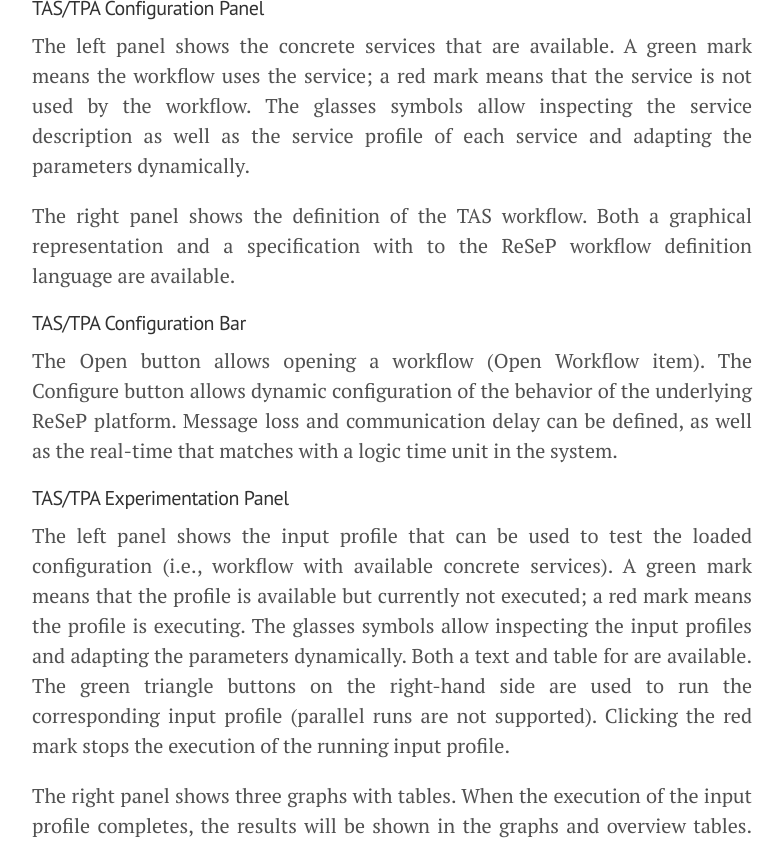
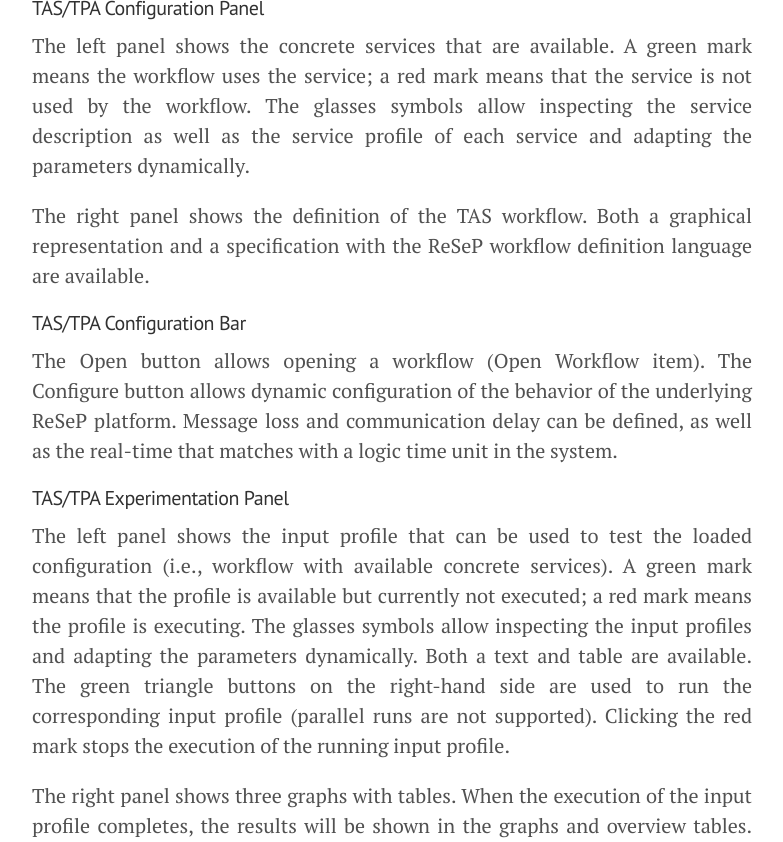
Before and after one commit to davimonteiro/davimonteiro.github.io, a Jekyll site: the page built from _posts/2017-01-17-lotus-at-runtime.md, in a window 1280 px wide and 900 px high, scrolled down 4759 px, cut to the strip 58-900 px from the top of the window. Shown: the whole strip, without its empty margins (248-1031 px from the left). Built offline with Jekyll 4.4.1, drawn with Linux system fonts in a browser that asks for light colours; nearby versions of some CDN libraries; a style sheet for code colours, icons or effects is not loaded; some of the changed text lies outside the part shown.

Commit message:
Update the post about Lotus@Runtime

```diff
--- a/_posts/2017-01-17-lotus-at-runtime.md
+++ b/_posts/2017-01-17-lotus-at-runtime.md
@@ -40,7 +40,7 @@
 
 ### Tele Assistance System (TAS)
 
-The Tele Assistance System is a service-based system that provides health support to chronic condition sufferers within the comfort of their homes [1]. In the original concept, the TAS uses a wearable device to take periodical measurements of the patient’s vital parameters and analyze them through medical services. After the analysis, the result may trigger the invocation of an alarm service to call an ambulance, or the invocation of a pharmacy service to deliver a medication to the patient’s house.
+The Tele Assistance System is a service-based system that provides health support to chronic condition sufferers within the comfort of their homes [1]. In the original concept, the TAS uses a wearable device to take periodical measurements of the patient’s vital parameters and analyze them through medical services. After the analysis, the result may trigger the invocation of an alarm service to call an ambulance, or the invocation of a pharmacy service to deliver medication to the patient’s house.
 
 The system is composed of the following three abstract services:
 
@@ -88,9 +88,9 @@
 
 ##### TAS/TPA Configuration Panel
 
-The left panel shows the concrete services that are available.  A green mark means the workflow uses the service; a red mark means that the service is not used by the workflow. The glasses symbols allow inspecting the service description as well as the service profile of each service and adapting the parameters dynamically.
+The left panel shows the concrete services that are available. A green mark means the workflow uses the service; a red mark means that the service is not used by the workflow. The glasses symbols allow inspecting the service description as well as the service profile of each service and adapting the parameters dynamically.
 
-The right panel shows the definition of the TAS workflow. Both a graphical representation and a specification with to the ReSeP workflow definition language are available.
+The right panel shows the definition of the TAS workflow. Both a graphical representation and a specification with the ReSeP workflow definition language are available.
 
 ###### TAS/TPA Configuration Bar
 
@@ -98,7 +98,7 @@
 
 ##### TAS/TPA Experimentation Panel
 
-The left panel shows the input profile that can be used to test the loaded configuration (i.e., workflow with available concrete services). A green mark means that the profile is available but currently not executed; a red mark means the profile is executing. The glasses symbols allow inspecting the input profiles and adapting the parameters dynamically. Both a text and table for are available. The green triangle buttons on the right-hand side are used to run the corresponding input profile (parallel runs are not supported). Clicking the red mark stops the execution of the running input profile.
+The left panel shows the input profile that can be used to test the loaded configuration (i.e., workflow with available concrete services). A green mark means that the profile is available but currently not executed; a red mark means the profile is executing. The glasses symbols allow inspecting the input profiles and adapting the parameters dynamically. Both a text and table are available. The green triangle buttons on the right-hand side are used to run the corresponding input profile (parallel runs are not supported). Clicking the red mark stops the execution of the running input profile.
 
 The right panel shows three graphs with tables. When the execution of the input profile completes, the results will be shown in the graphs and overview tables. The Reliability graph shows on the X-axis the series of invocations of the assistance service and on the Y-axis the concrete services that were invoked. Short green vertical lines indicate that invocations were successful; longer red vertical lines indicate failed invocations. The Performance graph shows on the X-axis the invocations of the assistance service and on the Y-axis the response time of the concrete services that were invoked. The subsequent service executions are represented with stocked collared bars. Finally, the Cost graph shows the accumulated cost for the invocations performed by the input profile. The tables summarize the results.
 
```
Also changed, not shown: other parts of _posts/2017-01-17-lotus-at-runtime.md (+9 -1 lines).
